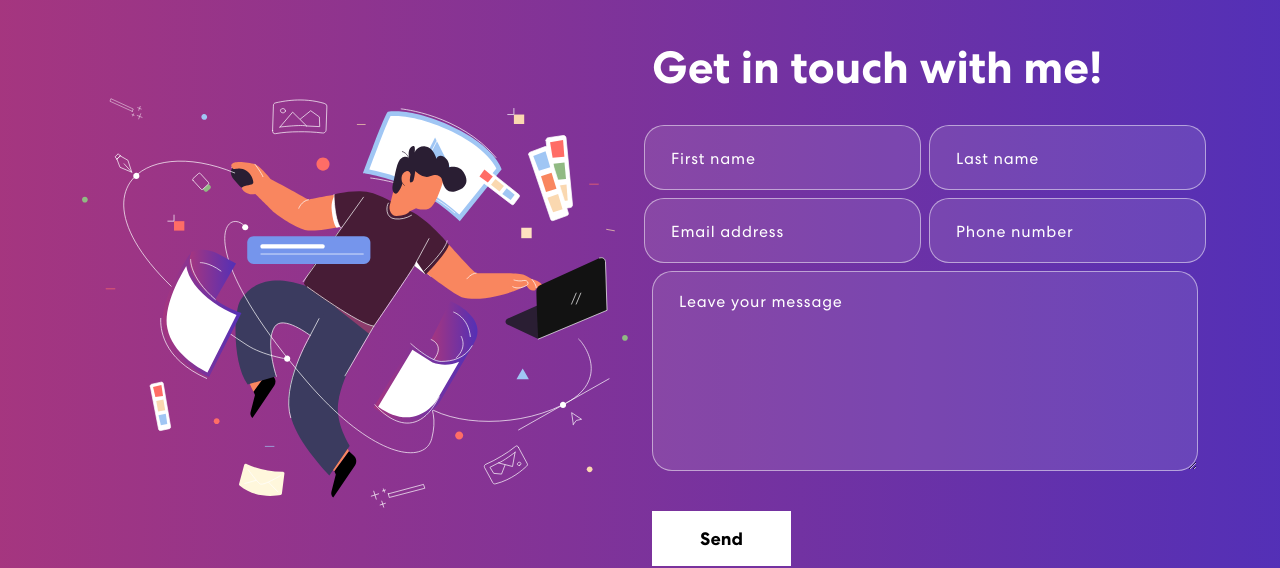
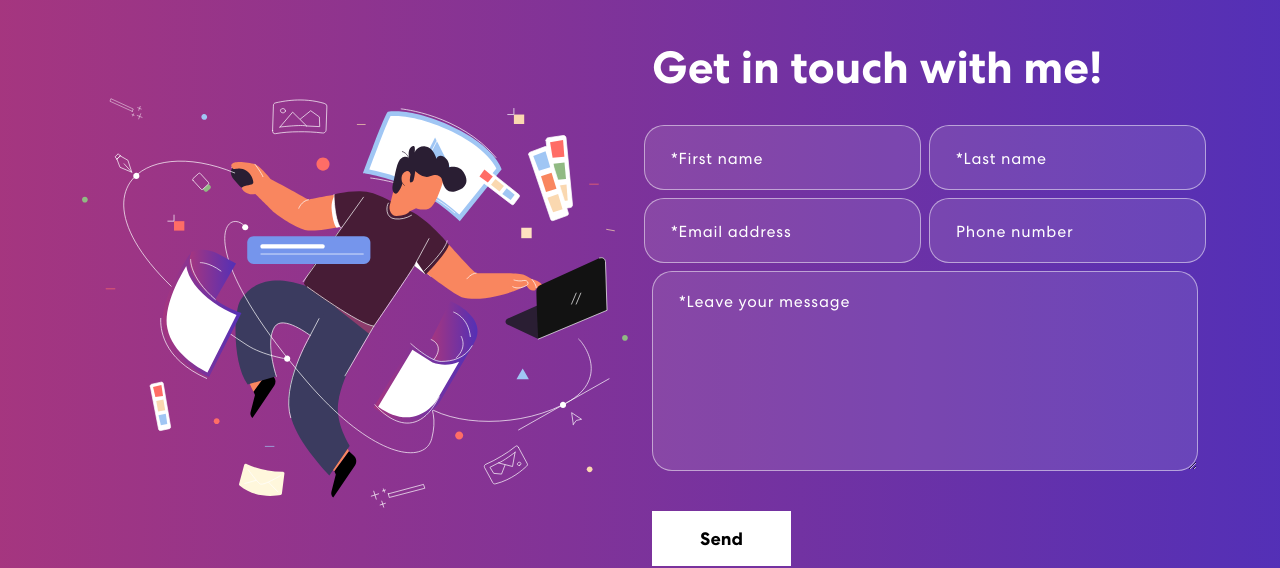
Before and after one commit to Mubassim-Khan/Portfolio, a React (Create React App) app: page / in a window 1280 px wide. Shown: the part 2140-2708 px from the top of the page. Built offline with nearby package versions, Linux system fonts and the light colour scheme.

Commit message:
Made some changes. Fixed some typo and bugs

```diff
--- a/src/components/Banner.js
+++ b/src/components/Banner.js
@@ -10,7 +10,7 @@ import { BrowserRouter } from "react-router-dom"
 export default function Banner() {
     const [loopNum, setLoopNum] = useState(0);
     const [isDeleting, setIsDeleting] = useState(false);
-    const toRotate = ["MERN Stack Developer", "Data Analyist", "Student", "AI Enthusiast", "Web Developer"];
+    const toRotate = ["MERN Stack Developer", "Data Analyst", "Student", "AI Enthusiast", "Web Developer"];
     const [text, setText] = useState('');
     const [delta, setDelta] = useState(200 - Math.random() * 100);
     const period = 2000;
--- a/src/components/Contact.js
+++ b/src/components/Contact.js
@@ -1,48 +1,59 @@
-import React, { useRef, useState } from 'react'
-import { Col, Container, Row } from 'react-bootstrap';
-import contactImg from "../assets/images/contact-img.svg"
-import colorGradient2 from "../assets/images/color-sharp2.png"
-import toast from 'react-hot-toast';
-import emailjs from '@emailjs/browser';
+import React, { useRef, useState } from "react";
+import { Col, Container, Row } from "react-bootstrap";
+import contactImg from "../assets/images/contact-img.svg";
+import colorGradient2 from "../assets/images/color-sharp2.png";
+import toast from "react-hot-toast";
+import emailjs from "@emailjs/browser";
 
 export default function Contact() {
-
   const formInitialDetails = {
-        firstName: '',
-        lastName: '',
-        email: '',
-        phone: '',
-        message: ''
-    }
+    firstName: "",
+    lastName: "",
+    email: "",
+    phone: "",
+    message: "",
+  };
 
   const [formDetails, setFormDetails] = useState(formInitialDetails);
 
   const onFormUpdate = (category, value) => {
     setFormDetails({
       ...formDetails,
-            [category]: value
-        })
-    }
+      [category]: value,
+    });
+  };
 
   const form = useRef();
 
   const sendEmail = (e) => {
     e.preventDefault();
+
+    const { firstName, lastName, email, message } = formDetails;
+    if (!firstName || !lastName || !email || !message) {
+      toast.error("Please fill out all required fields!");
+      return;
+    }
+
     emailjs
-            .sendForm(process.env.REACT_APP_SERVICE_ID, process.env.REACT_APP_TEMPLATE_ID, form.current, {
+      .sendForm(
+        process.env.REACT_APP_SERVICE_ID,
+        process.env.REACT_APP_TEMPLATE_ID,
+        form.current,
+        {
           publicKey: process.env.REACT_APP_PUBLIC_KEY,
-            })
+        }
+      )
       .then(
         () => {
-                    toast.success('Message sent successfully')
+          toast.success("Message sent successfully");
         },
         (error) => {
-                    toast.error('Something went wrong')
-                    console.log(error)
-                },
+          toast.error("Something went wrong");
+          console.log(error);
+        }
       );
     setFormDetails(formInitialDetails);
-    }
+  };
 
   return (
     <section className="contact" id="connect">
@@ -56,27 +67,66 @@ export default function Contact() {
             <form onSubmit={sendEmail} ref={form}>
               <Row>
                 <Col sm={6} className="px-1">
-                                    <input type="text" value={formDetails.firstName} name='first_name' placeholder='First name' onChange={(e) => onFormUpdate('firstName', e.target.value)} />
+                  <input
+                    type="text"
+                    value={formDetails.firstName}
+                    name="first_name"
+                    placeholder="*First name"
+                    onChange={(e) => onFormUpdate("firstName", e.target.value)}
+                    minLength={3} required
+                  />
                 </Col>
                 <Col sm={6} className="px-1">
-                                    <input type="text" value={formDetails.lastName} name='last_name' placeholder='Last name' onChange={(e) => onFormUpdate('lastName', e.target.value)} />
+                  <input
+                    type="text"
+                    value={formDetails.lastName}
+                    name="last_name"
+                    placeholder="*Last name"
+                    onChange={(e) => onFormUpdate("lastName", e.target.value)}
+                    minLength={3} required
+                  />
                 </Col>
                 <Col sm={6} className="px-1">
-                                    <input type="email" value={formDetails.email} name='email' placeholder='Email address' onChange={(e) => onFormUpdate('email', e.target.value)} />
+                  <input
+                    type="email"
+                    value={formDetails.email}
+                    name="email"
+                    placeholder="*Email address"
+                    onChange={(e) => onFormUpdate("email", e.target.value)}
+                  />
                 </Col>
                 <Col sm={6} className="px-1">
-                                    <input type="tel" value={formDetails.phone} name='phone_no' placeholder='Phone number' onChange={(e) => onFormUpdate('phone', e.target.value)} />
+                  <input
+                    type="tel"
+                    value={formDetails.phone}
+                    name="phone_no"
+                    placeholder="Phone number"
+                    onChange={(e) => onFormUpdate("phone", e.target.value)}
+                  />
                 </Col>
                 <Col>
-                                    <textarea rows="6" value={formDetails.message} name='message' placeholder='Leave your message' onChange={(e) => onFormUpdate('message', e.target.value)}></textarea>
-                                    <button type='submit' value="send"><span>Send</span></button>
+                  <textarea
+                    rows="6"
+                    value={formDetails.message}
+                    name="message"
+                    placeholder="*Leave your message"
+                    onChange={(e) => onFormUpdate("message", e.target.value)}
+                    minLength={10} required
+                  ></textarea>
+                  <button type="submit" value="send">
+                    <span>Send</span>
+                  </button>
                 </Col>
               </Row>
             </form>
           </Col>
         </Row>
       </Container>
-            <img src={colorGradient2} alt="Color Gradient" className='background-image-right' />
+      <img
+        src={colorGradient2}
+        alt="Color Gradient"
+        className="background-image-right"
+      />
     </section>
-    )
+  );
 }
--- a/src/components/Footer.js
+++ b/src/components/Footer.js
@@ -17,10 +17,10 @@ export default function Footer() {
                         </Col>
                         <Col sm={6} className="text-center text-sm-end">
                             <div className="social-icons">
-                                <Link to="https://www.linkedin.com/in/mubassim-ahmed-khan/">
+                                <Link to="https://www.linkedin.com/in/mubassim" target="_blank" rel="noopener noreferrer">
                                     <img src={footerIcon1} alt="LinkedIn" />
                                 </Link>
-                                <Link to="https://www.github.com/Mubassim-Khan">
+                                <Link to="https://www.github.com/Mubassim-Khan" target="_blank" rel="noopener noreferrer">
                                     <img src={githubIcon} alt="GitHub" />
                                 </Link>
                                 {/* <Link to="https://www.instagram.com/mubassimkhan_08/?utm_source=qr&igshid=MzNlNGNkZWQ4Mg%3D%3D">
--- a/src/components/NavBar.js
+++ b/src/components/NavBar.js
@@ -46,10 +46,10 @@ export default function NavBar() {
             </Nav>
             <span className="navbar-text">
               <div className="social-icons">
-                <Link to="https://www.linkedin.com/in/mubassim-ahmed-khan/">
+                <Link to="https://www.linkedin.com/in/mubassim" target="_blank" rel="noopener noreferrer">
                   <img src={navIcon1} alt="LinkedIn" />
                 </Link>
-                <Link to="https://www.github.com/Mubassim-Khan">
+                <Link to="https://www.github.com/Mubassim-Khan" target="_blank" rel="noopener noreferrer">
                   <img src={githubIcon} alt="GitHub" />
                 </Link>
                 {/* <Link to="https://www.instagram.com/mubassimkhan_08/?utm_source=qr&igshid=MzNlNGNkZWQ4Mg%3D%3D">
```
Also changed, not shown: Todo.txt (deleted), 1 other file (tests, documents, lock files or other folders). Lines whose indentation alone changed are shown as unchanged.
